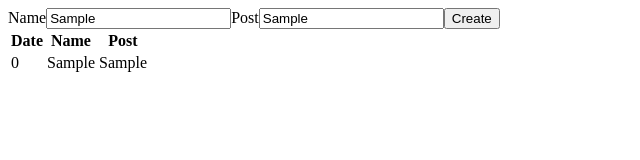
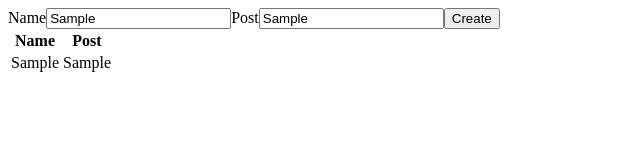
Before and after one commit to RobMorison/Social_Media_Feed, a React (Create React App) app: page / in a window 1280 px wide. Both pictures are taken after typing "Sample", "Sample" into the empty fields and a click on the button "Create". Shown: the top 160 px of the page, without its empty margins (0-640 px from the left). Built offline with nearby package versions, Linux system fonts and the light colour scheme.

Commit message:
Created PostList functionality

```diff
--- a/src/App.js
+++ b/src/App.js
@@ -1,6 +1,7 @@
 import React, { useState } from 'react';
 import CreatePostForm from './Components/CreatePostForm/CreatePostForm';
 import PostList from './Components/PostList/PostList';
+import Post from './Components/Post/post';
 
 function App() {
 
@@ -17,6 +18,7 @@ function App() {
     <div>
       <CreatePostForm addNewEntryProperty={addNewEntry}/>
       <PostList  parentEntries = {postList}/>
+
     </div>
   );
 }
--- /dev/null
+++ b/src/Components/Post/post.jsx
@@ -0,0 +1,14 @@
+import CreatePostForm from "../CreatePostForm/CreatePostForm";
+import React, { useState } from 'react';
+
+
+const Post = (props) => {
+    return (
+        <tr >
+            <td>{props.post.name}</td>
+            <td>{props.post.post}</td>
+        </tr>
+    );
+}
+
+export default Post;
--- a/src/Components/PostList/PostList.jsx
+++ b/src/Components/PostList/PostList.jsx
@@ -1,23 +1,19 @@
 import React, { useState } from 'react';
-
+import Post from '../Post/post'
 const PostList = (props) => {
     return (
         <table className='table'>
         <thead>
             <tr>
-                <th>Date</th>
                 <th>Name</th>
                 <th>Post</th>
             </tr>
         </thead>
         <tbody>
-            {props.parentEntries.map((entry, date) =>{
+            {props.parentEntries.map((entry) =>{
                 return(
-                    <tr key= {date}>
-                    <td>{date}</td>
-                    <td>{entry.name}</td>
-                    <td>{entry.post}</td>
-                    </tr>
+                    <Post post = {entry}></Post>
+
                 );
             })}
         </tbody>
```
